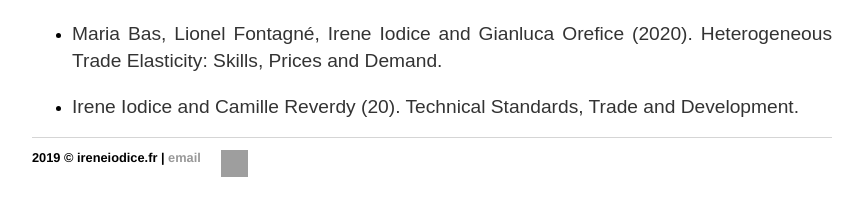
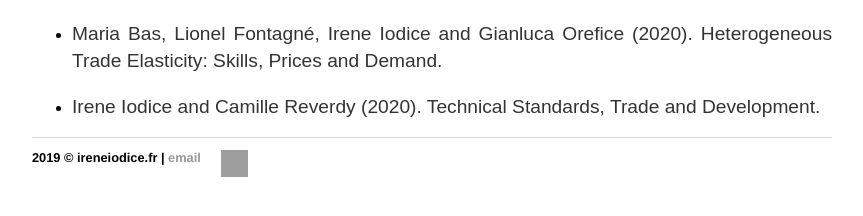
Before and after one commit to ioire/ioire.github.io, a Jekyll site: the page built from research/index.html, in a window 1280 px wide. Shown: the part 680-896 px from the top of the page, without its empty margins (208-1071 px from the left). Built offline with Jekyll 4.4.1, drawn with Linux system fonts in a browser that asks for light colours; grey boxes are pictures that could not be loaded.

Commit message:
Update index.html

```diff
--- a/research/index.html
+++ b/research/index.html
@@ -25,6 +25,6 @@
 	<ul>
 	 <li> <p> Lionel Fontagné, Irene Iodice and Angelo Secchi (2019). The Granular Origins of Aggregate Product Diversification. </p> </li>
 	<li> <p> Maria Bas, Lionel Fontagné, Irene Iodice and Gianluca Orefice (2020). Heterogeneous Trade Elasticity: Skills, Prices and Demand. </p> </li>
-	<li> <p> Irene Iodice and Camille Reverdy (20). Technical Standards, Trade and Development. </p> </li>
+	<li> <p> Irene Iodice and Camille Reverdy (2020). Technical Standards, Trade and Development. </p> </li>
 	</ul>
 </div><!-- /.blurb -->
```
